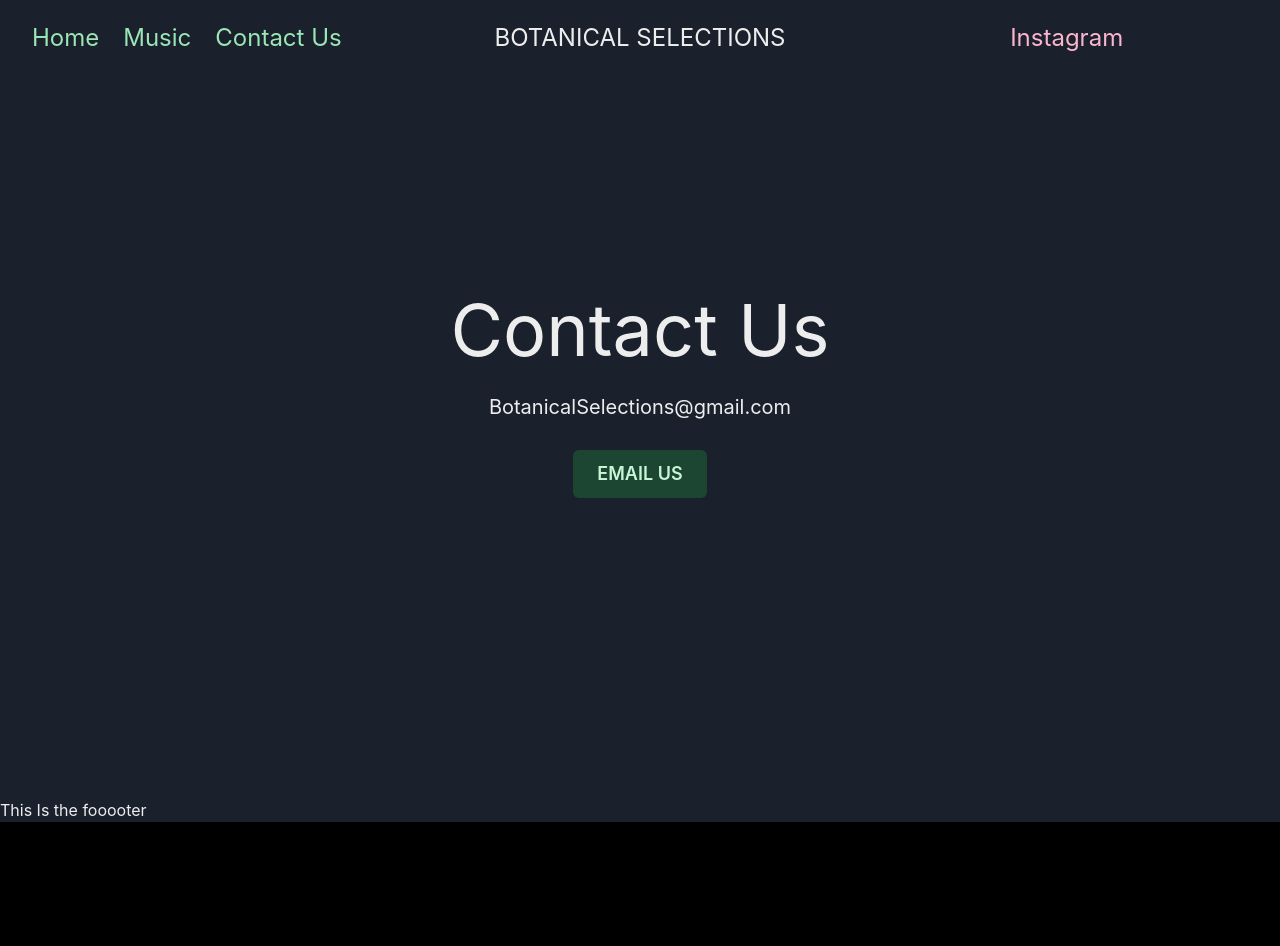
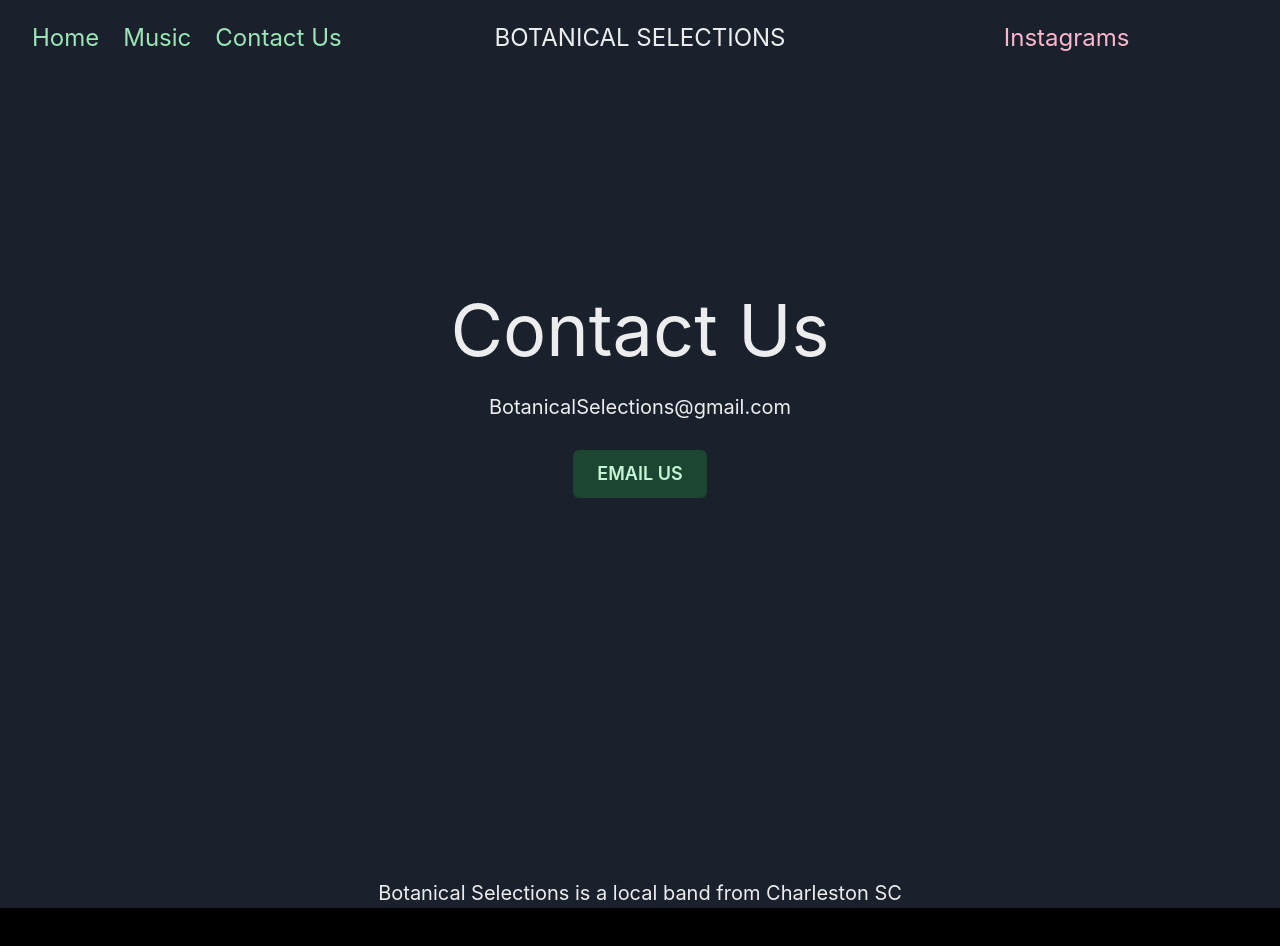
Before and after one commit to chris-m-taylor/botanical-website, a Next.js app: page /contact in a window 1280 px wide. Shown: the top 946 px of the page. Before the commit the page ends 822 px from the top, so only its background shows below. Built offline with nearby package versions, Linux system fonts and the light colour scheme.

Commit message:
refactoring nav

```diff
--- a/components/Footer/Footer.js
+++ b/components/Footer/Footer.js
@@ -1,10 +1,10 @@
-import { Box } from "@chakra-ui/react"
+import { Box, Text } from "@chakra-ui/react"
 
 
 const Footer = () => {
    return(
-      <Box>
-         This Is the fooooter
+      <Box textAlign='center' m={20}>
+         <Text fontSize='xl'>Botanical Selections is a local band from Charleston SC</Text>
       </Box>
    )
 }
--- a/components/Navbar/largeNav.js
+++ b/components/Navbar/largeNav.js
@@ -1,20 +1,13 @@
 import { Box, Flex, Grid, Link, Text } from "@chakra-ui/react"
 import NextLink from "next/link"
+import Nav from "./nav";
 
 const LargeNav = () => {
    return (
       <Grid templateColumns='1fr 1fr 1fr'>
 
          <Flex margin={5}>
-            <NextLink href="/">
-               <Link color='green.200' px={3}><Text fontSize="2xl">Home</Text></Link>
-            </NextLink>
-            <NextLink href="https://www.instagram.com/botanicalselectionsband/" passHref={true}>
-               <Link target='_blank' color='green.200' px={3}><Text fontSize="2xl">Music</Text></Link>
-            </NextLink>
-            <NextLink href="contact">
-               <Link color='green.200' px={3}><Text fontSize="2xl">Contact Us</Text></Link>
-            </NextLink>
+            <Nav instagram={false}/>
          </Flex>
 
          <Box textAlign='center' m='auto' fontSize='2xl'>
@@ -23,7 +16,7 @@ const LargeNav = () => {
 
          <NextLink href="https://www.instagram.com/botanicalselectionsband/" passHref={true}>
             <Link target='_blank' color='pink.200' px={3} textAlign='center' m='auto'>
-               <Text fontSize="2xl">Instagram</Text>
+               <Text fontSize="2xl">Instagrams</Text>
             </Link>
          </NextLink>
       </Grid>
--- a/components/Navbar/nav.js
+++ b/components/Navbar/nav.js
@@ -2,10 +2,11 @@ import { Box, Flex, Link, Stack, Text } from "@chakra-ui/react";
 import NextLink from 'next/link'
 
 
-const Nav = () => {
+const Nav = ({ instagram }) => {
+
    return (
       <>
-         <Stack margin={5}>
+
          <NextLink href="/">
             <Link color='green.200' px={3}><Text fontSize="2xl">Home</Text></Link>
          </NextLink>
@@ -16,14 +17,14 @@ const Nav = () => {
             <Link color='green.200' px={3}><Text fontSize="2xl">Contact Us</Text></Link>
          </NextLink>
 
+         {
+            instagram &&
             <NextLink href="https://www.instagram.com/botanicalselectionsband/" passHref={true}>
                <Link target='_blank' color='pink.200' px={3}>
                   <Text fontSize="2xl">Instagram</Text>
                </Link>
             </NextLink>
-         </Stack>
-
-
+         }
       </>
    )
 }
--- a/components/Navbar/smallNav.js
+++ b/components/Navbar/smallNav.js
@@ -1,6 +1,6 @@
 import { HamburgerIcon } from "@chakra-ui/icons"
 import React from "react"
-import { Box, Button, Grid, useDisclosure, Input } from "@chakra-ui/react"
+import { Box, Button, Grid, useDisclosure, Input, Stack } from "@chakra-ui/react"
 import NextLink from "next/link"
 import {
    Drawer,
@@ -46,7 +46,10 @@ const SmallNav = () => {
                <DrawerHeader>BotanicalSelections</DrawerHeader>
 
                <DrawerBody>
-                  <Nav />
+                  <Stack margin={5}>
+                     <Nav instagram={true}/>
+                  </Stack>
+
                </DrawerBody>
 
             </DrawerContent>
```
Also changed, not shown: pages/about.js (added, +14 -0 lines). Lines whose indentation alone changed are shown as unchanged.
